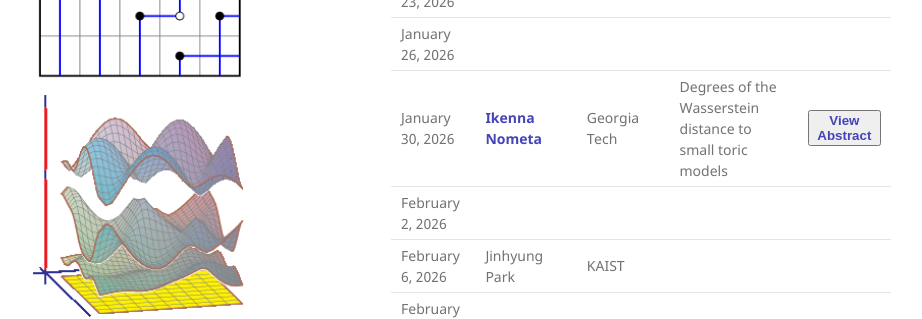
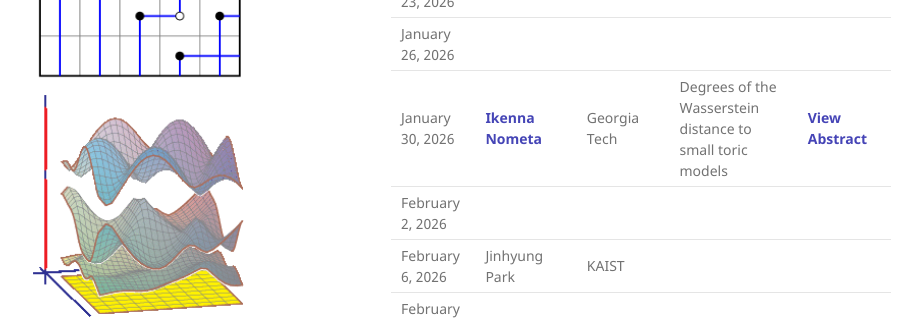
Before and after one commit to tamu-seminar/geometry, a Jekyll site: the page built from index.md, in a window 1280 px wide. Shown: the part 480-799 px from the top of the page, without its empty margins (179-1101 px from the left). Built offline with Jekyll 4.4.1, drawn with Linux system fonts in a browser that asks for light colours.

Commit message:
fixing errors

```diff
--- a/index.md
+++ b/index.md
@@ -27,7 +27,7 @@ The organizers are [Frank Sottile](https://franksottile.github.io/) and others.
 | January 19, 2026 | | | | |
 | January 23, 2026 | | | | |
 | January 26, 2026 | | | | |
-| January 30, 2026 | [Ikenna Nometa](https://www.ikennanometa.com/) | Georgia Tech | Degrees of the Wasserstein distance to small toric models| <button type="button" class="abstract-link" onclick="showAbstract('Nometa')">View Abstract</button> |
+| January 30, 2026 | [Ikenna Nometa](https://www.ikennanometa.com/) | Georgia Tech | Degrees of the Wasserstein distance to small toric models| <span class="abstract-link" onclick="showAbstract('Nometa')">View Abstract</span> |
 | February 2, 2026 | | | | |
 | February 6, 2026 | Jinhyung Park | KAIST | | |
 | February 9, 2026 | | | | |
@@ -95,7 +95,7 @@ points are isolated.
 </p>
 </div>
 <!---------------------------------------------------------------------------------------------------->
-<div id="Berkolaiko" style="display:none;" aria-hidden="true">
+<div id="Nometa" style="display:none;" aria-hidden="true">
   <p>
 The study of the closest point(s) on a statistical model from a given distribution in the probability simplex with respect to a fixed Wasserstein metric yields a polyhedral norm-distance optimization problem.
 There are two components to the complexity of computing the Wasserstein distance between a data point and a model.
```
